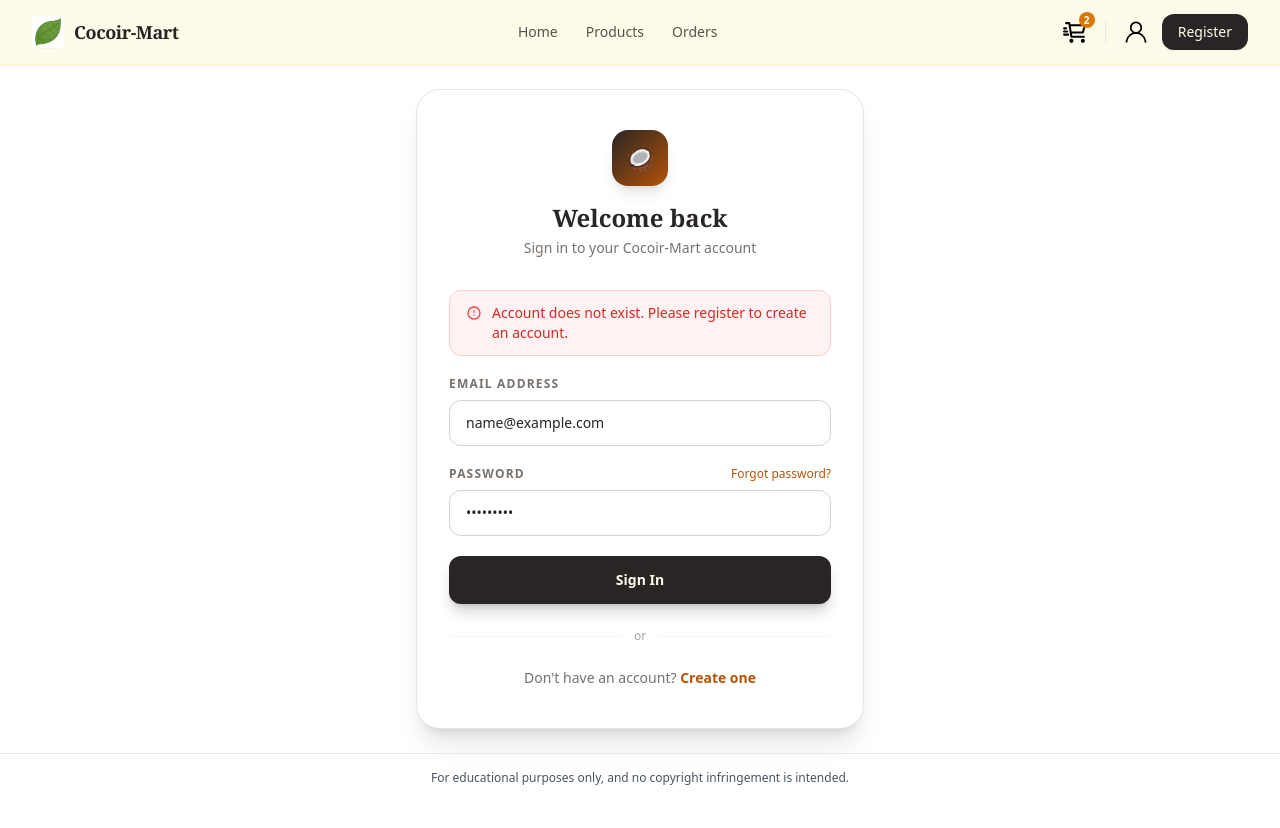
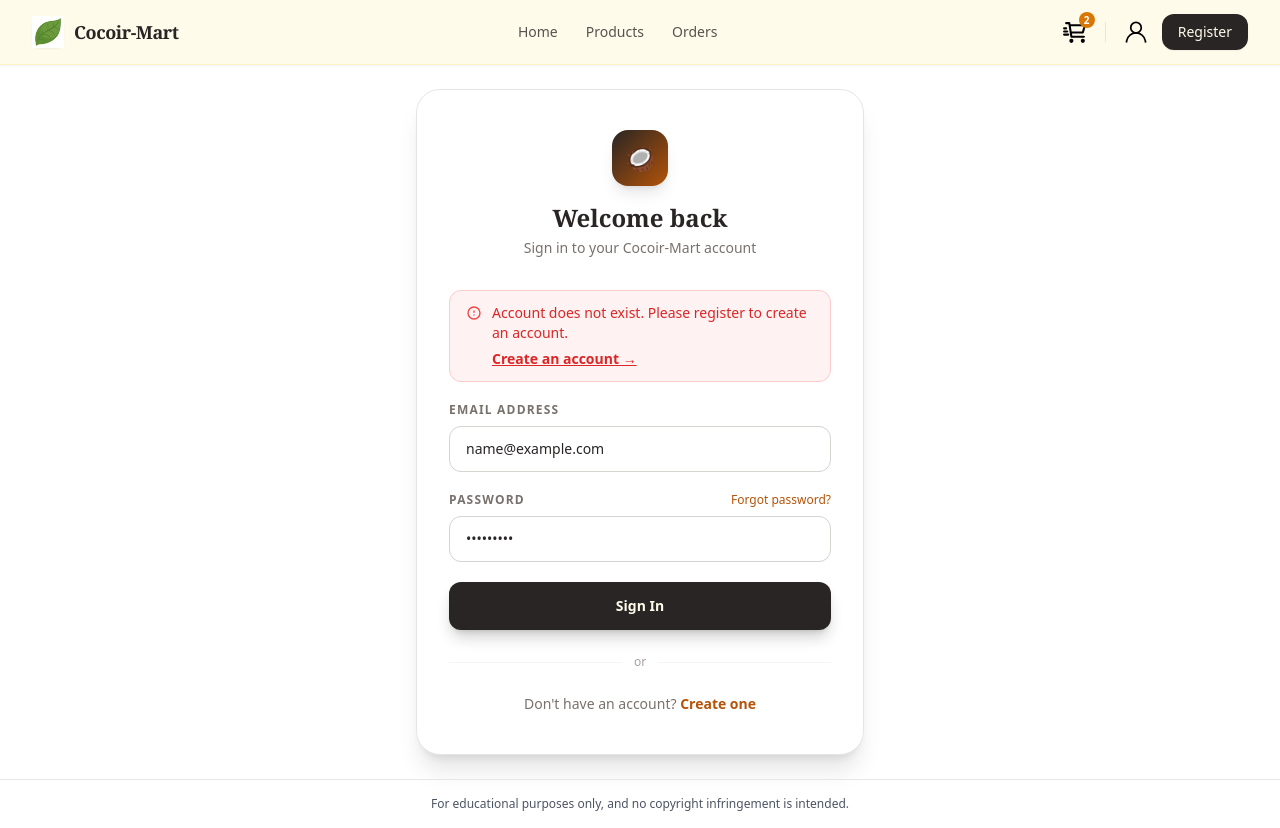
Before and after one commit to alysteragno/Cocoir-Mart, a Next.js app: page /auth/login in a window 1280 px wide. Both pictures are taken after typing "name@example.com", "Sample123" into the empty fields and a click on the button "Sign In". Before the commit the page ends 802 px from the top, so only its background shows below. Built offline with nearby package versions, Linux system fonts and the light colour scheme; no server answers; the database is empty.

Commit message:
refactor: changed profiles to users

```diff
--- a/app/auth/login/page.tsx
+++ b/app/auth/login/page.tsx
@@ -39,11 +39,18 @@ export default function LoginPage() {
       return
     }
 
-    // Step 3: fetch role
+    // Step 3: wait for session then fetch role from users table
+    const { data: { session } } = await supabase.auth.getSession()
+    if (!session) {
+      setError('Could not establish session. Please try again.')
+      setLoading(false)
+      return
+    }
+
     const { data: profile, error: profileError } = await supabase
-      .from('profiles')
+      .from('users')           // ← was 'profiles', now 'users'
       .select('role')
-      .eq('id', data.user.id)
+      .eq('id', session.user.id)
       .single()
 
     if (profileError || !profile) {
@@ -84,6 +91,13 @@ export default function LoginPage() {
               </svg>
               <div className="text-sm text-red-600">
                 <p>{error}</p>
+                {error.includes('does not exist') && (
+                  <p className="mt-1.5">
+                    <Link href="/auth/register" className="font-semibold underline hover:text-red-700">
+                      Create an account →
+                    </Link>
+                  </p>
+                )}
               </div>
             </div>
           )}
```
